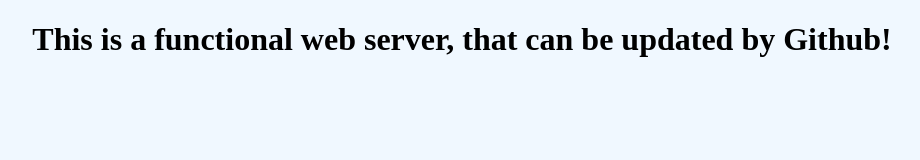
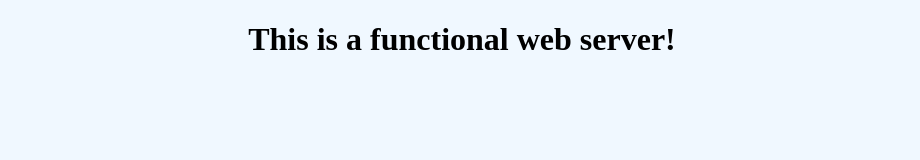
Before and after one commit to JaredMorros/AzureWebsiteProject, a plain HTML site: page index.html in a window 1280 px wide. Shown: the whole page, without its empty margins (178-1098 px from the left). Drawn offline with Linux system fonts and the light colour scheme.

Commit message:
Stopping the test

```diff
--- a/index.html
+++ b/index.html
@@ -9,7 +9,7 @@
     </head>
 <body>
 
-    <center><h1>This is a functional web server, that can be updated by Github!</h1></center>
+    <center><h1>This is a functional web server!</h1></center>
 
 </body>
 
```
